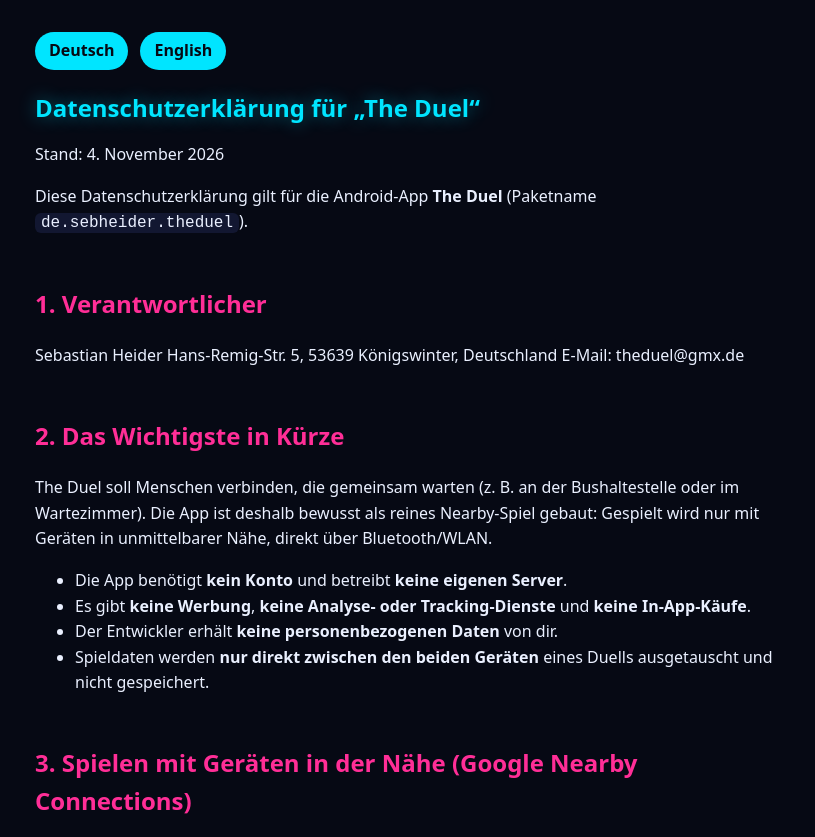
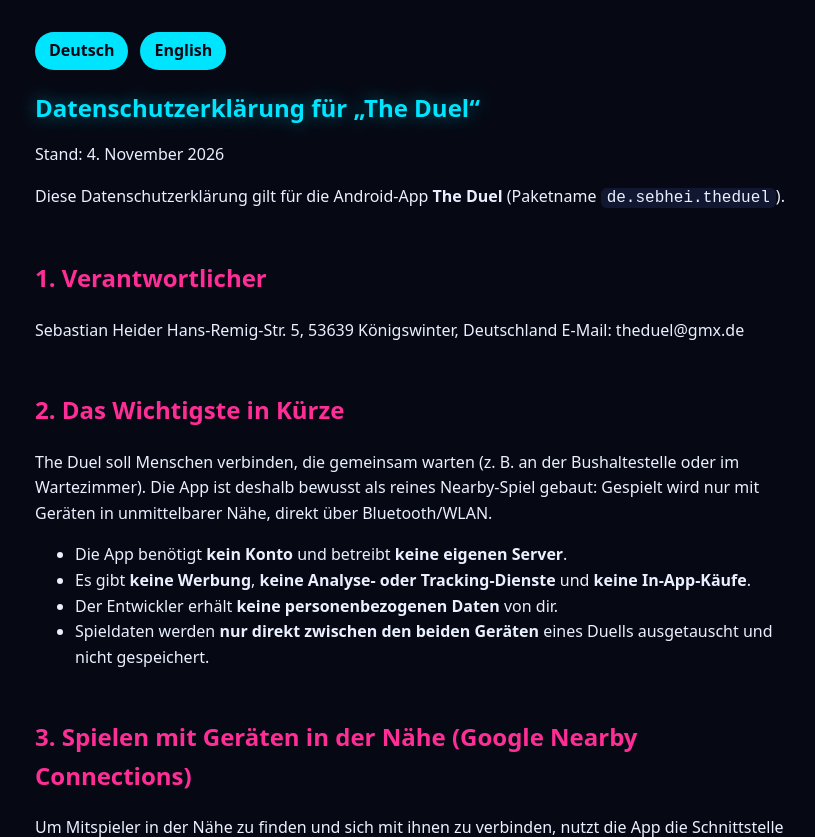
Before and after one commit to sebheider/theduel-legal, a plain HTML site: page index.html in a window 1280 px wide. Shown: the top 837 px of the page, without its empty margins (225-1040 px from the left). Drawn offline with Linux system fonts and the light colour scheme.

Commit message:
Update package name to de.sebhei.theduel
Co-authored-by: Copilot <223556219+Copilot@users.noreply.github.com>

```diff
--- a/index.html
+++ b/index.html
@@ -28,7 +28,7 @@
 <section id="de" lang="de">
 <h1>Datenschutzerklärung für „The Duel“</h1>
 <p>Stand: 4. November 2026</p>
-<p>Diese Datenschutzerklärung gilt für die Android-App <strong>The Duel</strong> (Paketname <code>de.sebheider.theduel</code>).</p>
+<p>Diese Datenschutzerklärung gilt für die Android-App <strong>The Duel</strong> (Paketname <code>de.sebhei.theduel</code>).</p>
 <h2>1. Verantwortlicher</h2>
 <p>Sebastian Heider
 Hans-Remig-Str. 5, 53639 Königswinter, Deutschland
@@ -109,7 +109,7 @@ E-Mail: theduel@gmx.de</p>
 <section id="en" lang="en">
 <h1>Privacy Policy for "The Duel"</h1>
 <p>Last updated: November 4, 2026</p>
-<p>This privacy policy applies to the Android app <strong>The Duel</strong> (package name <code>de.sebheider.theduel</code>).</p>
+<p>This privacy policy applies to the Android app <strong>The Duel</strong> (package name <code>de.sebhei.theduel</code>).</p>
 <h2>1. Controller</h2>
 <p>Sebastian Heider
 Hans-Remig-Str. 5, 53639 Königswinter, Germany
```
Also changed, not shown: 1 other file.
